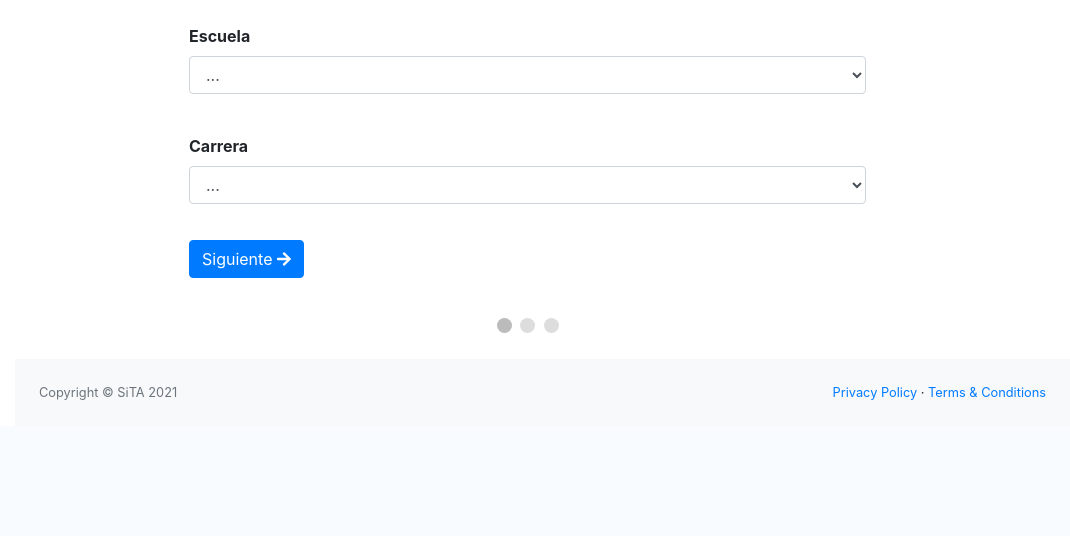
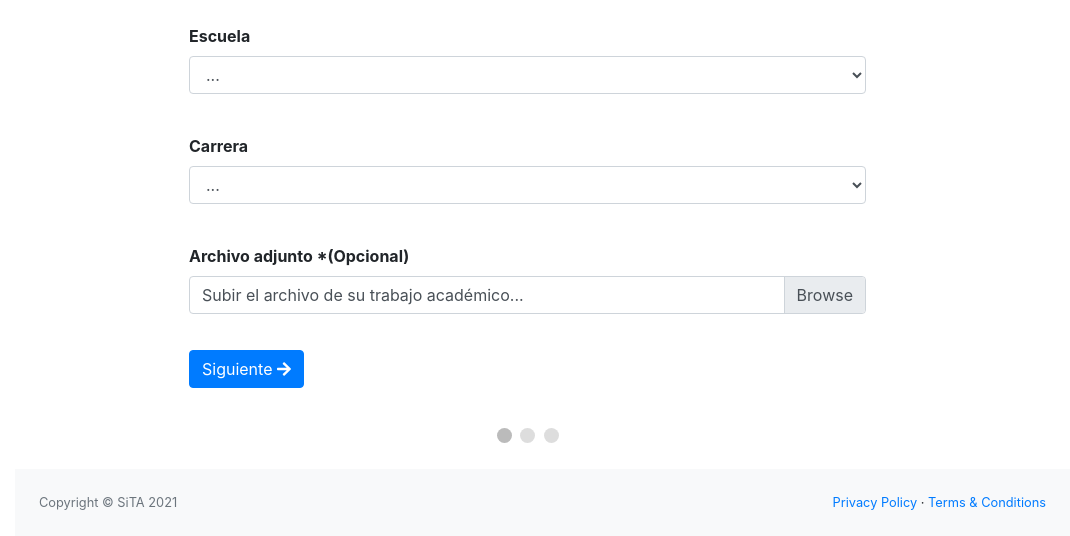
Before and after one commit to alanaquino/sita_app, a Flask app: page /registrar_trabajo in a window 1280 px wide. Shown: the part 1173-1709 px from the top of the page, without its empty margins (210-1280 px from the left). Before the commit the page ends 1573 px from the top, so only its background shows below. Run offline with Flask 2, Linux system fonts and the light colour scheme; the visitor is signed in with stand-in values (Sample User, id 1); data that the repository does not hold is empty; some libraries are stand-ins or nearby versions.

Commit message:
Mejoras en el form

```diff
--- a/main.py
+++ b/main.py
@@ -1,6 +1,7 @@
 from flask import Flask, render_template, request, redirect, url_for, session, jsonify, Blueprint, g, current_app
 from flask_mysqldb import MySQL
 import MySQLdb.cursors
+import os
 import re
 
 
@@ -15,6 +16,7 @@ app.config['MYSQL_USER'] = 'rotary40_uasd'
 app.config['MYSQL_PASSWORD'] = 'FE7Elmxa*)y&'
 app.config['MYSQL_DB'] = 'rotary40_uasd'
 app.config['MYSQL_CURSORCLASS'] = 'DictCursor'
+app.config['UPLOAD_PATH'] = 'uploads'
 
 mysql = MySQL(app)
 
@@ -179,6 +181,8 @@ def registrar_trabajo():
             id_escuela = request.form['escuela']
             id_carrera = request.form['carrera']
             registrado_por = session['id_usuario']
+            uploaded_file = request.files['archivo']
+
             # Obtiene los datos de los estudiantes ingresados
             nombres_est = request.form.getlist('nombres_estudiantes[]')
             apellidos_est = request.form.getlist('apellidos_estudiantes[]')
@@ -187,12 +191,16 @@ def registrar_trabajo():
             nombres_as = request.form.getlist('nombres_asesores[]')
             apellidos_as = request.form.getlist('apellidos_asesores[]')
 
+            # guarda el archivo adjunto
+            if uploaded_file.filename != '':
+                uploaded_file.save(os.path.join(app.config['UPLOAD_PATH'], uploaded_file.filename))
+
             cursor.execute(
                 'INSERT INTO Trabajo_Academico (titulo_trabajo, extracto, id_tipo_trabajo, id_nivel_trabajo,'
-                'fecha_publicacion, id_recinto, id_facultad, id_escuela, id_carrera, registrado_por) '
-                'VALUES (%s, %s, %s, %s, %s, %s, %s, %s, %s, %s)',
+                'fecha_publicacion, id_recinto, id_facultad, id_escuela, id_carrera, registrado_por, archivo_adjunto) '
+                'VALUES (%s, %s, %s, %s, %s, %s, %s, %s, %s, %s, %s)',
                 (titulo_trabajo, extracto, id_tipo_trabajo, id_nivel_trabajo, fecha_publicacion, id_recinto,
-                 id_facultad, id_escuela, id_carrera, registrado_por,))
+                 id_facultad, id_escuela, id_carrera, registrado_por, uploaded_file.filename,))
             mysql.connection.commit()
 
             # Obtiene el ID del trabajo registrado para asignaselo a los estudiantes y asesores
@@ -210,12 +218,12 @@ def registrar_trabajo():
             while x < len(nombres_as):
                 print(nombres_as[x], apellidos_as[x])
                 sql2 = "INSERT INTO Asesor (nombre, apellidos, id_trabajo) VALUES (%s, %s, %s)"
-                val2 = (apellidos_as[x], apellidos_as[x], trabajo_est)
+                val2 = (nombres_as[x], apellidos_as[x], trabajo_est)
                 cursor.execute(sql2, val2)
                 mysql.connection.commit()
                 x = x + 1
 
-            msg = "<i class='fas fa-check-circle'></i> !Trabajo registrado exitosamente!"
+            msg = "😊 !Trabajo registrado exitosamente!"
 
         return render_template('registrar_trabajo.html', nombre=session['nombre'], apellidos=session['apellidos'],
                                recintos=recintos, facultades=facultades, msg=msg)
--- a/templates/admin.html
+++ b/templates/admin.html
@@ -42,7 +42,7 @@
 
         <div class="row">
             <div class="col-sm-6 col-lg-4 mb-4">
-                <div class="card" onclick="location.href='{{url_for('perfil')}}';" class="btn" role="button">
+                <div class="card" onclick="location.href='{{url_for('registrar_trabajo')}}';" class="btn" role="button">
                     <div class="card-body shadow">
                         <i class="fas fa-plus-circle text-primary icono-dashboard"></i>
                         <h5 class="card-title">Agregar trabajo</h5>
@@ -52,7 +52,7 @@
             </div>
 
             <div class="col-sm-6 col-lg-4 mb-4">
-                <div class="card" onclick="location.href='{{url_for('perfil')}}';" class="btn" role="button">
+                <div class="card" onclick="location.href='{{url_for('ver_trabajos')}}';" class="btn" role="button">
                     <div class="card-body shadow">
                         <i class="far fa-folder text-primary icono-dashboard"></i>
                         <h5 class="card-title">Ver trabajos Académicos</h5>
--- a/templates/registrar_trabajo.html
+++ b/templates/registrar_trabajo.html
@@ -23,7 +23,7 @@
 
     <div class="contenido-pagina">
 
-        <form action="{{ url_for('registrar_trabajo') }}" method="post" name="add_trabajo" id="add_trabajo">
+        <form action="{{ url_for('registrar_trabajo') }}" method="post" name="add_trabajo" id="add_trabajo" enctype="multipart/form-data">
 
         <div>
             <h3 style='color:green;'>{{ msg }}</h3>
@@ -44,7 +44,7 @@
 
                 <div class="form-group">
                     <label for="tipo_trabajo_academico" class="font-weight-bold mt-4">Tipo de trabajo académico</label>
-                    <select class="form-control" id="tipo_trabajo_academico" name="tipo_trabajo_academico">
+                    <select class="form-control" id="tipo_trabajo_academico" name="tipo_trabajo_academico" required>
                         <option disabled selected>Seleccione...</option>
                         <option value="1">Tesis</option>
                         <option value="2">Monografico</option>
@@ -55,7 +55,7 @@
 
                 <div class="form-group">
                     <label for="nivel_trabajo_academico" class="font-weight-bold mt-4">Nivel de trabajo académico</label>
-                    <select class="form-control" id="nivel_trabajo_academico" name="nivel_trabajo_academico">
+                    <select class="form-control" id="nivel_trabajo_academico" name="nivel_trabajo_academico" required>
                         <option disabled selected>Seleccione...</option>
                         <option value="1">Grado</option>
                         <option value="2">Postgrado</option>
@@ -65,14 +65,13 @@
 
                 <div class="form-group">
                     <label for="fecha_publicacion" class="font-weight-bold mt-2">Fecha de publicación</label>
-                    <input type="date" name="fecha_publicacion" id="fecha_publicacion" class="form-control">
-                    <div class="invalid-feedback">You must agree before submitting.</div>
+                    <input type="date" name="fecha_publicacion" id="fecha_publicacion" class="form-control" required>
                 </div>
 
 
                 <div class="form-group">
                     <label for="recinto_universitario" class="font-weight-bold mt-4">Recinto universitario</label>
-                    <select class="form-control" id="recinto_universitario" name="recinto_universitario">
+                    <select class="form-control" id="recinto_universitario" name="recinto_universitario" required>
                         <option disabled selected>Seleccione...</option>
                         {% for recinto in recintos %}
                             <option value="{{ recinto['id_recinto'] }}"> {{ recinto['nombre_recinto'] }} </option>
@@ -82,7 +81,7 @@
 
                 <div class="form-group">
                     <label for="facultad" class="font-weight-bold mt-4">Facultad</label>
-                    <select class="form-control" id="facultad" name="facultad">
+                    <select class="form-control" id="facultad" name="facultad" required>
                         <option disabled selected>Seleccione...</option>
                         {% for facultad in facultades %}
                             <option value="{{ facultad['id_facultad'] }}">{{ facultad['nombre_facultad'] }}</option>
@@ -92,17 +91,26 @@
 
                 <div class="form-group">
                     <label for="escuela" class="font-weight-bold mt-4">Escuela</label>
-                    <select class="form-control" id="escuela" name="escuela">
+                    <select class="form-control" id="escuela" name="escuela" required>
                         <option disabled selected>...</option>
                     </select>
                 </div>
 
                 <div class="form-group">
                     <label for="carrera" class="font-weight-bold mt-4">Carrera</label>
-                    <select class="form-control" id="carrera" name="carrera">
+                    <select class="form-control" id="carrera" name="carrera" required>
                         <option disabled selected>...</option>
                     </select>
                 </div>
+
+                <div class="form-group">
+                    <label for="archivo" class="font-weight-bold mt-4">Archivo adjunto *(Opcional)</label>
+                    <div class="custom-file">
+                        <input type="file" class="custom-file-input" id="archivo" name="archivo" accept=".doc,.docx,.pdf" required>
+                        <label class="custom-file-label" for="archivo">Subir el archivo de su trabajo académico...</label>
+                    </div>
+                </div>
+
         </div>
 
         <div id="resultbox"></div>
@@ -247,7 +255,7 @@ function validateForm() {
       // add an "invalid" class to the field:
       y[i].className += " invalid";
       // and set the current valid status to false:
-      valid = false;
+      valid = true;
     }
   }
   // If the valid status is true, mark the step as finished and valid:
```
Also changed, not shown: templates/ver_publicacion.html (+8 -4 lines), templates/ver_trabajo.html (+8 -4 lines), 1 other file.
